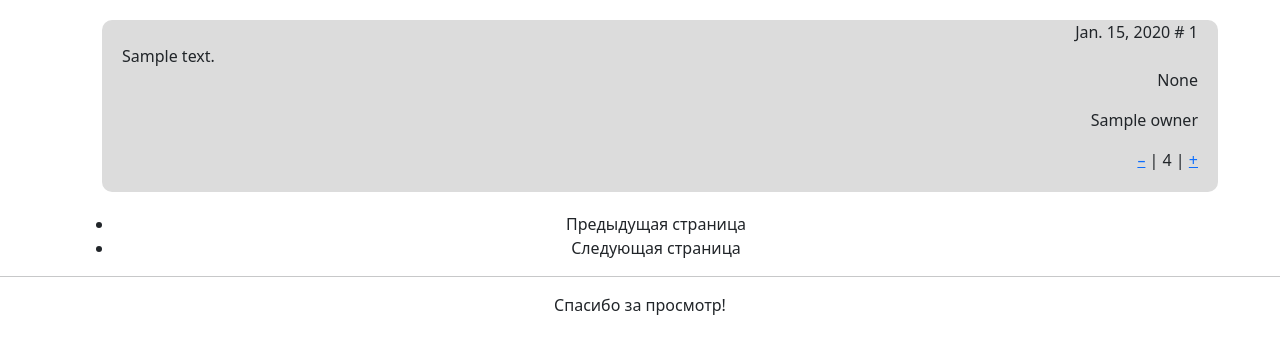
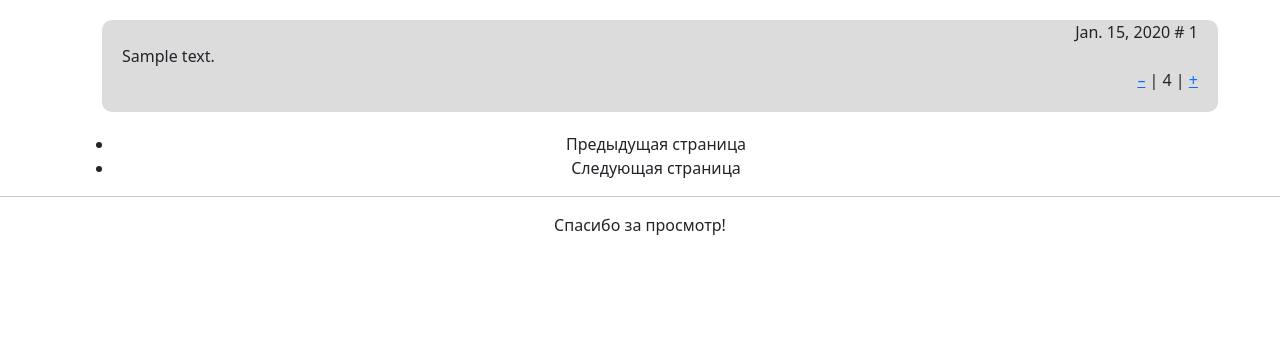
Before and after one commit to bimka/Miniblog, a Django app: template blog/templates/blog/index.html in a window 1280 px wide. Shown: the part 56-410 px from the top of the page. Run offline with Django 3.2, Linux system fonts and the light colour scheme; the template is opened without the code that fills it: most values are stand-ins (such as "Sample title", 1, 10 or a date in 2020).

Commit message:
add editing joke

```diff
--- a/blog/templates/blog/index.html
+++ b/blog/templates/blog/index.html
@@ -11,13 +11,11 @@
                 </div>
                 <div>{{joke.joke_text|linebreaksbr }}</div>
                 <div class="right-align">
-                    {% if user.id == joke.owner %}
+                    {% if user.id == joke.owner.id %}
                         <a href="{% url 'joke_update' joke.id %}">
                             Редактировать
                         </a>
                     {% endif %}
-                    <p>{{user.id}}</p>
-                    <p>{{joke.owner}}</p>
                     <a href="pass" shape="None">&#8211</a>
                      | {{joke.joke_rating}} |
                      <a href="pass">+</a>
```
Also changed, not shown: db.sqlite3.
